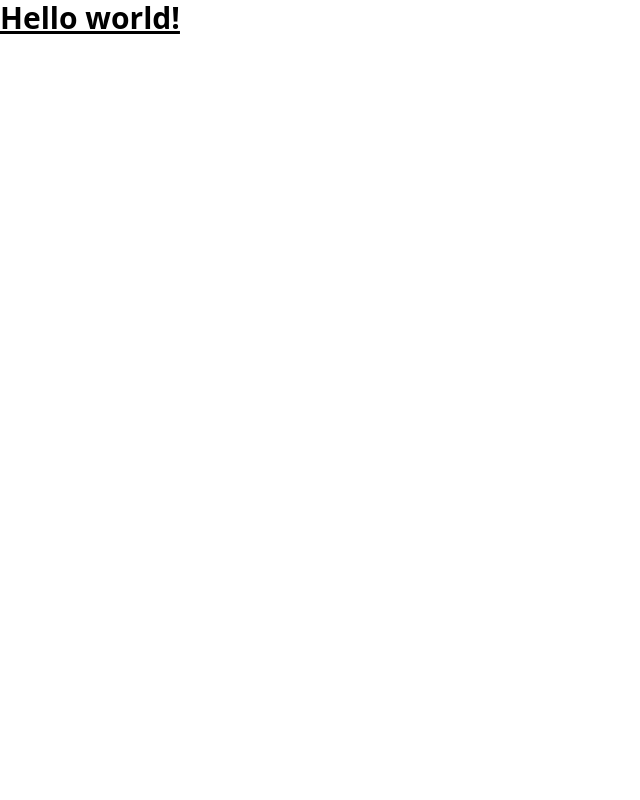
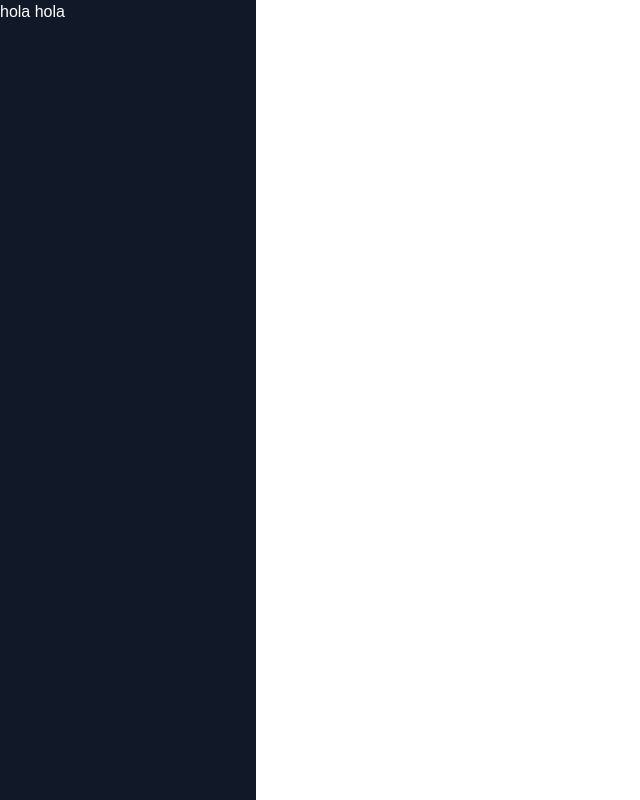
Before and after one commit to dejeloper/dashsoft, a React (Vite) app: page / in a window 1280 px wide. Shown: the whole page, without its empty margins (0-640 px from the left). Built offline with nearby package versions, Linux system fonts and the light colour scheme.

Commit message:
Add onest and inter font  and update CSS styles

```diff
--- a/package.json
+++ b/package.json
@@ -10,6 +10,8 @@
     "preview": "vite preview"
   },
   "dependencies": {
+    "@fontsource-variable/inter": "^5.0.16",
+    "@fontsource-variable/onest": "^5.0.2",
     "react": "18.2.0",
     "react-dom": "18.2.0"
   },
--- a/src/App.css
+++ b/src/App.css
@@ -5,6 +5,7 @@
 
 body {
   min-height: 100dvh;
+  font-family: "Onest Variable", sans-serif;
 }
 
 h1,
--- a/src/App.tsx
+++ b/src/App.tsx
@@ -3,7 +3,11 @@ import "./App.css";
 function App() {
   return (
     <>
-      <h1 className="text-3xl font-bold underline font-inter">Hello world!</h1>
+      {/* Sidebar */}
+      <div className="fixed left-0 top-0 w-64 h-full bg-gray-900 text-white">
+        hola hola
+      </div>
+      {/* Fin Sidebar */}
     </>
   );
 }
--- a/src/main.tsx
+++ b/src/main.tsx
@@ -1,5 +1,7 @@
 import ReactDOM from "react-dom/client";
 import App from "./App.tsx";
+import "@fontsource-variable/onest";
+import "@fontsource-variable/inter";
 import "./index.css";
 
 ReactDOM.createRoot(document.getElementById("root")!).render(
--- a/tailwind.config.js
+++ b/tailwind.config.js
@@ -2,7 +2,12 @@
 export default {
   content: ["./index.html", "./src/**/*.{js,ts,jsx,tsx}"],
   theme: {
-    extend: {},
+    extend: {
+      fontFamily: {
+        onest: ["Onest Variable", "sans-serif"],
+        inter: ["Inter Variable", "sans-serif"],
+      },
+    },
   },
   plugins: [],
 };
```
Also changed, not shown: 1 other file (tests, documents, lock files or other folders).
